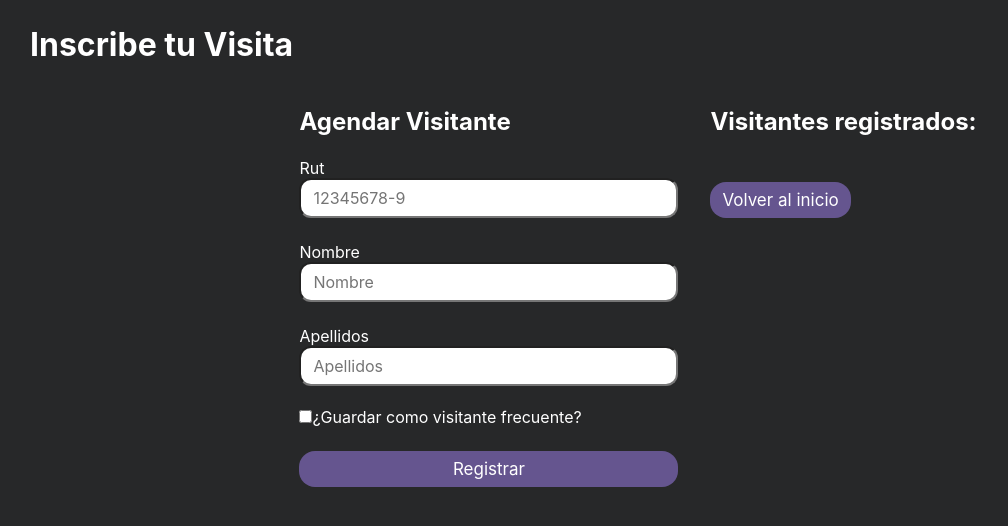
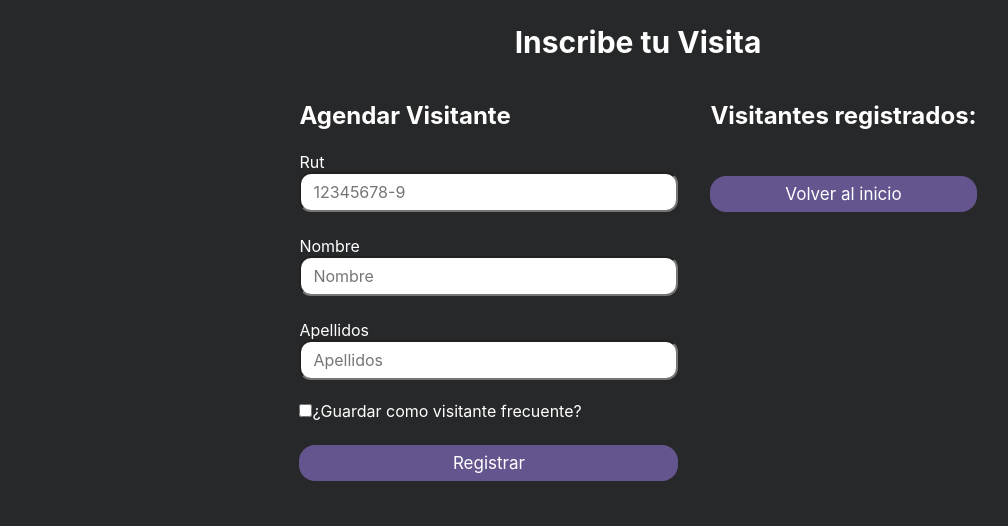
Before and after one commit to retamaish/INF322-DIU-ComunidadEdificio, a React app: page /inscribir-visitas in a window 1280 px wide. Shown: the top 526 px of the page, without its empty margins (2-1010 px from the left). Built offline with nearby package versions, Linux system fonts and the light colour scheme; the HTML template or start-up script is replaced by a standard one.

Commit message:
[RegisterVisitors.jsx] Centrado de título

```diff
--- a/src/pages/RegisterVisitors.jsx
+++ b/src/pages/RegisterVisitors.jsx
@@ -1,13 +1,13 @@
 import React from 'react'
-import { H2 } from '@components'
+import { H1, H2 } from '@components'
 import { useNavigate } from 'react-router-dom'
 
 export const RegisterVisitors = () => {
   const navigate = useNavigate()
   return (
-    <div className='register-visitors'>
-      <h1 style={{ justifyContent: 'center' }}>Inscribe tu Visita</h1>
-      <div className='register-visitors__container' style={{ display: 'flex', gap: '2rem', justifyContent: 'center' }}>
+    <div className='register-visitors' style={{ display: 'flex', flexDirection: 'column', justifyContent: 'center', alignItems: 'center' }}>
+      <H1>Inscribe tu Visita</H1>
+      <div className='register-visitors__container' style={{ display: 'flex', gap: '2rem' }}>
         {/* formulario ingreso nuevo visitante */}
         <div className='register-visitors'>
           <H2 className='register-visitors__subtitle'>Agendar Visitante</H2>
@@ -31,7 +31,7 @@ export const RegisterVisitors = () => {
 
             <div style={{ display: 'flex', flexDirection: 'column' }}>
               <label><input style={{ marginTop: '24px' }} type='checkbox' name='option' value='option1' />¿Guardar como visitante frecuente?</label>
-              <button style={{ marginTop: '24px' }} type='submit' className='button button__submit'>Registrar</button>
+              <button style={{ marginTop: '24px', width: '100%' }} type='submit' className='button button__submit'>Registrar</button>
             </div>
           </form>
         </div>
@@ -42,7 +42,7 @@ export const RegisterVisitors = () => {
           <form className='form'>
             <button
               className='button button__submit'
-              style={{ marginTop: '24px' }}
+              style={{ marginTop: '24px', width: '100%' }}
               type='submit'
               onClick={() => navigate('/')}
             >
```
